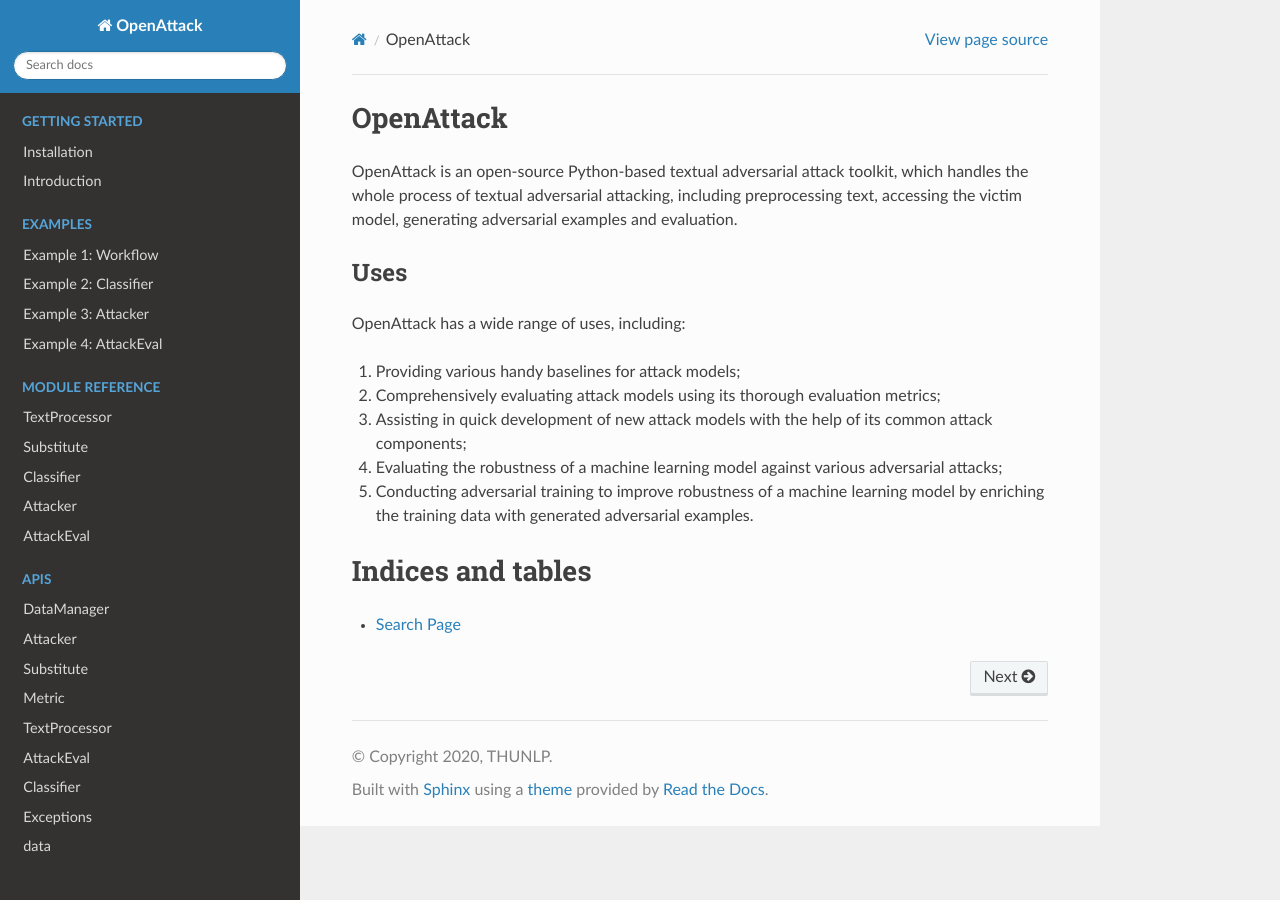
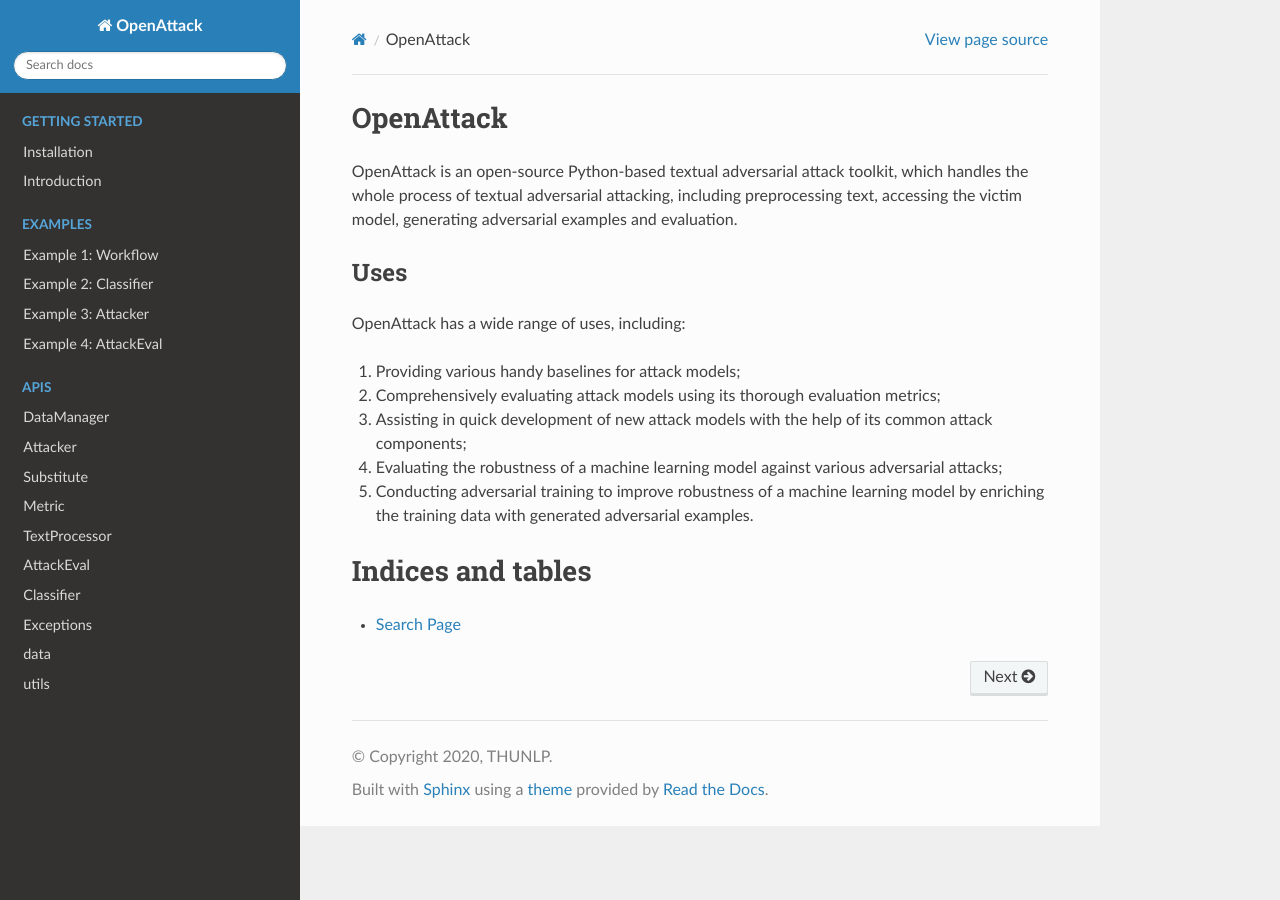
Before and after one commit to thunlp/OpenAttack, a Sphinx documentation site: the page built from docs/source/index.rst, in a window 1280 px wide. Built offline with Sphinx 7.4.7 and the Read the Docs theme 2.0.0, drawn with Linux system fonts in a browser that asks for light colours.

Commit message:
move docs

```diff
--- a/docs/source/apis/attack_eval.rst
+++ b/docs/source/apis/attack_eval.rst
@@ -1,6 +1,12 @@
 ========================
 AttackEvals API
 ========================
+
+AttackEval
+----------------
+.. autoclass:: OpenAttack.AttackEval
+    :members: __init__, eval, eval_results
+
 
 AttackEvalBase
 -----------------
--- a/docs/source/index.rst
+++ b/docs/source/index.rst
@@ -38,17 +38,6 @@
 .. toctree::
    :maxdepth: 2
    :hidden:
-   :caption: Module Reference
-
-   TextProcessor <module/text_processor>
-   Substitute <module/substitute>
-   Classifier <module/classifier>
-   Attacker <module/attacker>
-   AttackEval <module/attack_eval>
-
-.. toctree::
-   :maxdepth: 2
-   :hidden:
    :caption: APIs
 
    DataManager <apis/data_manager>
--- a/docs/source/module/attack_eval.rst
+++ /dev/null
@@ -1,6 +0,0 @@
-=====================
-AttackEval
-=====================
-
-.. autoclass:: OpenAttack.AttackEval
-    :members: __init__, eval, eval_results
--- a/docs/source/module/attacker.rst
+++ /dev/null
@@ -1,6 +0,0 @@
-==================
-Attacker
-==================
-
-.. autoclass:: OpenAttack.Attacker
-    :members: __call__
--- a/docs/source/module/classifier.rst
+++ /dev/null
@@ -1,6 +0,0 @@
-====================
-Classifier
-====================
-
-.. autoclass:: OpenAttack.Classifier
-    :members:
--- a/docs/source/module/text_processor.rst
+++ /dev/null
@@ -1,6 +0,0 @@
-=====================
-TextProcessor
-=====================
-
-.. autoclass:: OpenAttack.TextProcessor
-    :members:
```
Also changed, not shown: docs/source/apis/attacker.rst (+7 -0 lines), docs/source/apis/classifier.rst (+12 -0 lines), docs/source/apis/substitute.rst (+12 -0 lines), docs/source/apis/text_processor.rst (+8 -0 lines), docs/source/module/substitute.rst (deleted, +0 -15 lines), 1 other file.
